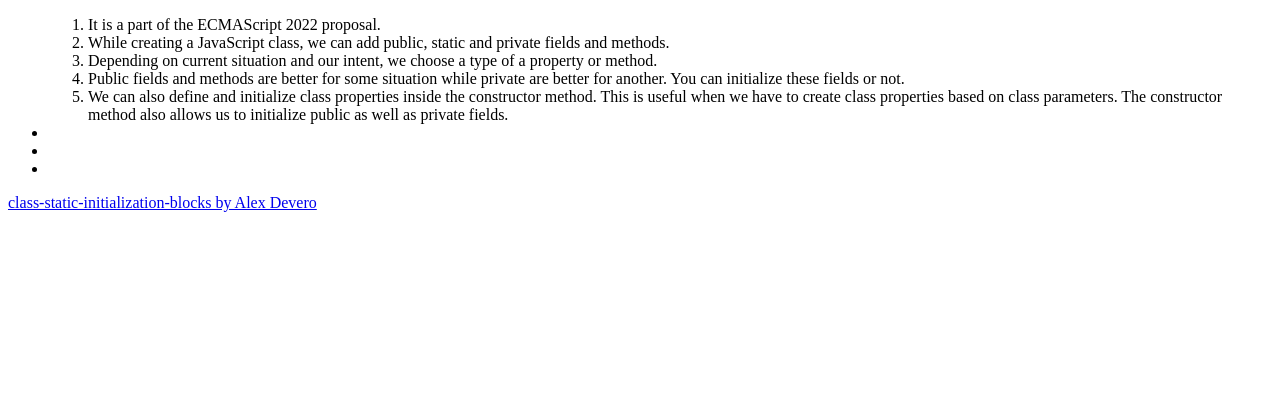
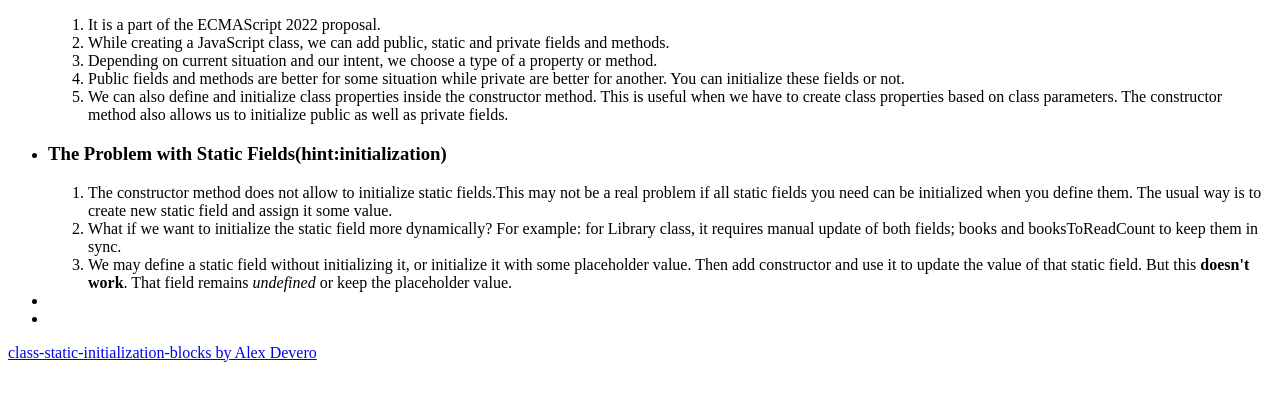
Before and after one commit to yugmani/alex-class-static, a website: page index.html in a window 1280 px wide. Shown: the part 91-492 px from the top of the page. Drawn offline with Linux system fonts and the light colour scheme.

Commit message:
problem with static fields

```diff
--- a/index.html
+++ b/index.html
@@ -26,7 +26,29 @@
       </ol>
     </li>
 
-    <li></li>
+    <li>
+      <h3>The Problem with Static Fields(hint:initialization)</h3>
+      <ol>
+        <li>
+          The constructor method does not allow to initialize static fields.This
+          may not be a real problem if all static fields you need can be
+          initialized when you define them. The usual way is to create new
+          static field and assign it some value.
+        </li>
+        <li>
+          What if we want to initialize the static field more dynamically? For
+          example: for Library class, it requires manual update of both fields;
+          books and booksToReadCount to keep them in sync.
+        </li>
+        <li>
+          We may define a static field without initializing it, or initialize it
+          with some placeholder value. Then add constructor and use it to update
+          the value of that static field. But this
+          <strong>doesn't work</strong>. That field remains
+          <em>undefined</em> or keep the placeholder value.
+        </li>
+      </ol>
+    </li>
     <li></li>
     <li></li>
   </ul>
```
Also changed, not shown: index.js (+47 -0 lines).
